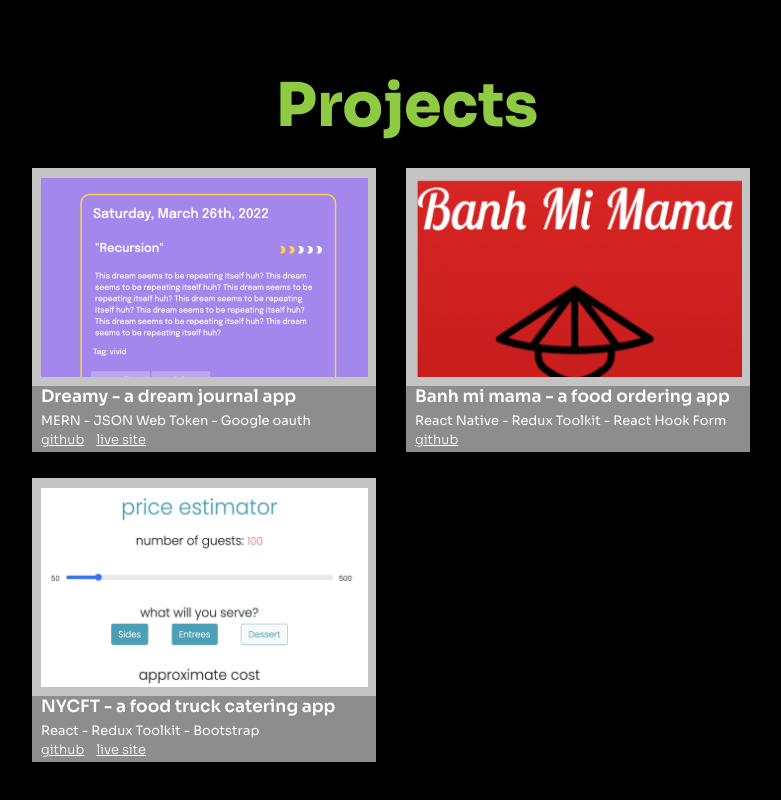
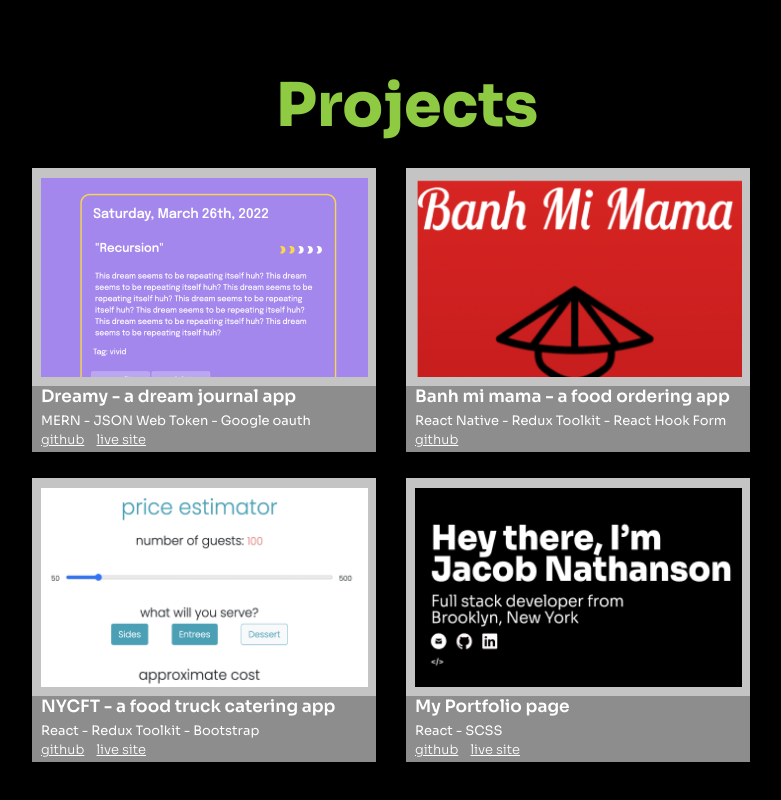
Before and after one commit to j-nathanson/my-portfolio, a React (Create React App) app: page / in a window 1280 px wide. Shown: the part 1592-2392 px from the top of the page, without its empty margins (233-1014 px from the left). Built offline with nearby package versions, Linux system fonts and the light colour scheme.

Commit message:
added portfolio to project data

```diff
--- a/src/shared/project-data.js
+++ b/src/shared/project-data.js
@@ -1,6 +1,7 @@
 import dreamy from '../assets/images/dreamy.png'
 import banhmi from '../assets/images/banh-mi-mama.png'
 import foodies from '../assets/images/foodies.png'
+import portfolio from '../assets/images/portfolio.png'
 
 export const PROJECT_DATA = [
     {
@@ -24,4 +25,11 @@ export const PROJECT_DATA = [
         gitUrl: 'https://github.com/j-nathanson/foodtrucks',
         liveUrl: 'https://nycft.herokuapp.com/home',
     },
+    {
+        title: 'My Portfolio page',
+        img: portfolio,
+        description: 'React  - SCSS',
+        gitUrl: 'https://github.com/j-nathanson/my-portfolio',
+        liveUrl: 'https://portfolio-jacob-nathanson.herokuapp.com',
+    },
 ]
```
Also changed, not shown: src/assets/images/portfolio.png (added).
